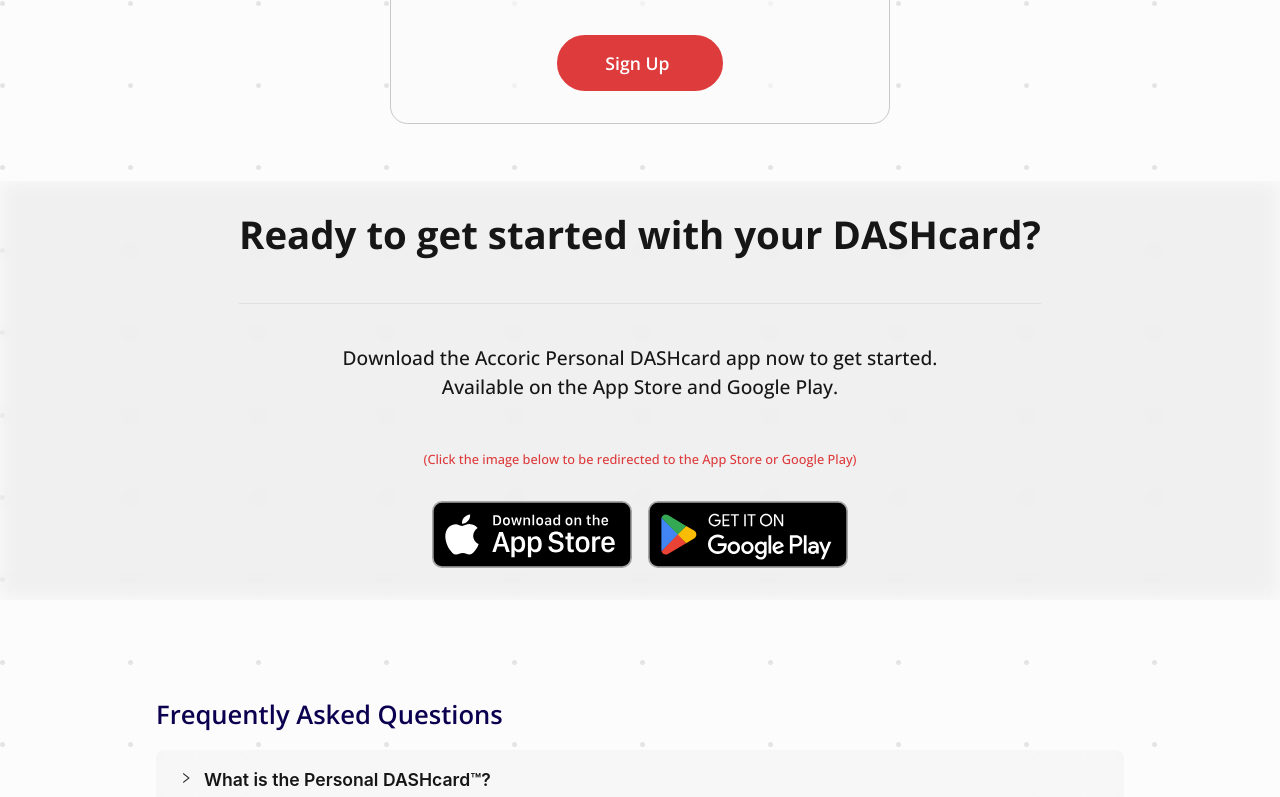
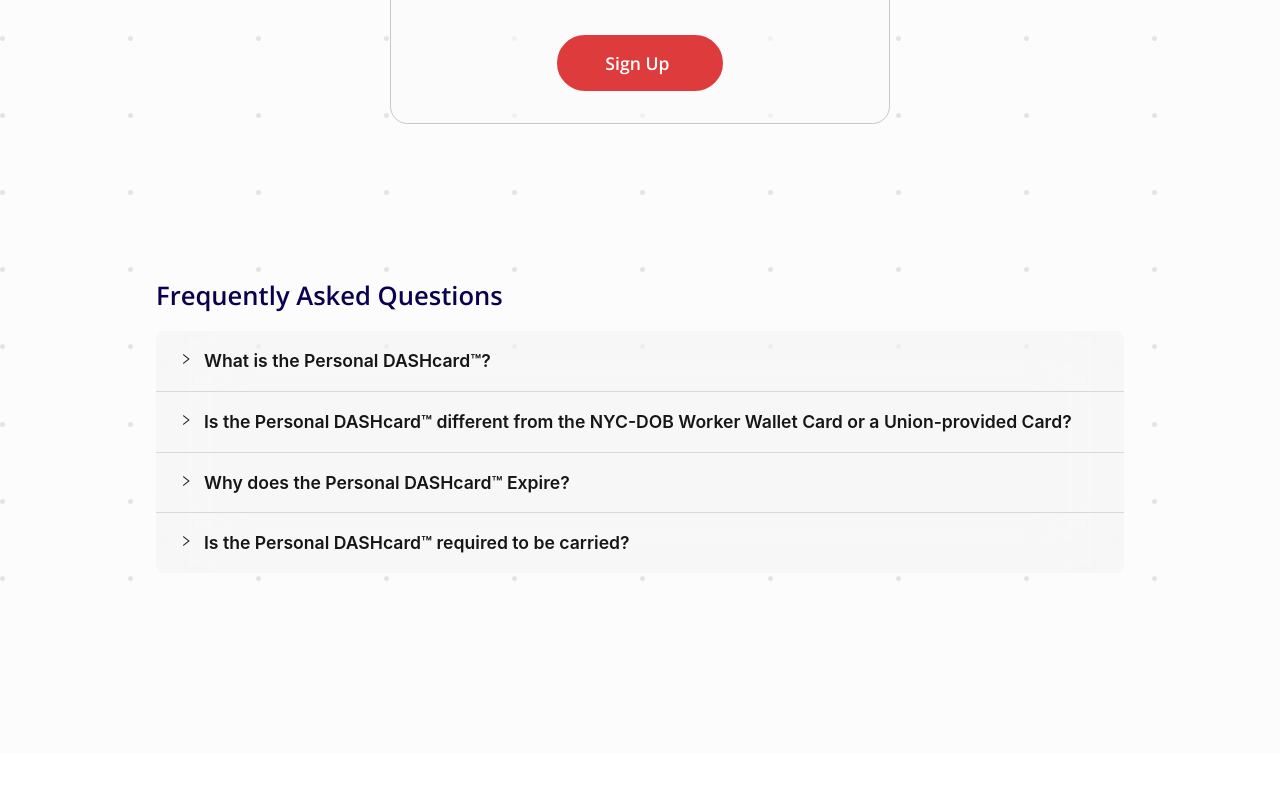
Before and after one commit to fastlinesafetytraining/accoric, a Next.js app: page /personal-dashcard in a window 1280 px wide. Shown: the part 5525-6322 px from the top of the page. Built offline with nearby package versions, Linux system fonts and the light colour scheme; no server answers.

Commit message:
Remove CallToActionSec component from personal-dashcard page temporarly until launch of product

```diff
--- a/app/(pages)/personal-dashcard/page.tsx
+++ b/app/(pages)/personal-dashcard/page.tsx
@@ -1,5 +1,5 @@
 import React from "react";
-import { SideBarAnchor, PageBackground, FAQSec, CallToActionSec, IntroSec, YourCardSec, YourCertificationSec, AccessAnywhereSec, AlwaysSyncSec, ExpirationReminderSec, PricingSec } from "@/containers/personal-dashcard-page";
+import { SideBarAnchor, PageBackground, FAQSec, IntroSec, YourCardSec, YourCertificationSec, AccessAnywhereSec, AlwaysSyncSec, ExpirationReminderSec, PricingSec } from "@/containers/personal-dashcard-page";
 import type { Metadata } from "next";
 import styles from "@styles/pages/personalDashcard.module.scss";
 
@@ -28,7 +28,6 @@ export default function Page() {
 				<AccessAnywhereSec />
 				<AlwaysSyncSec />
 				<PricingSec />
-				<CallToActionSec />
 				<FAQSec />
 			</div>
 			<PageBackground />
```
